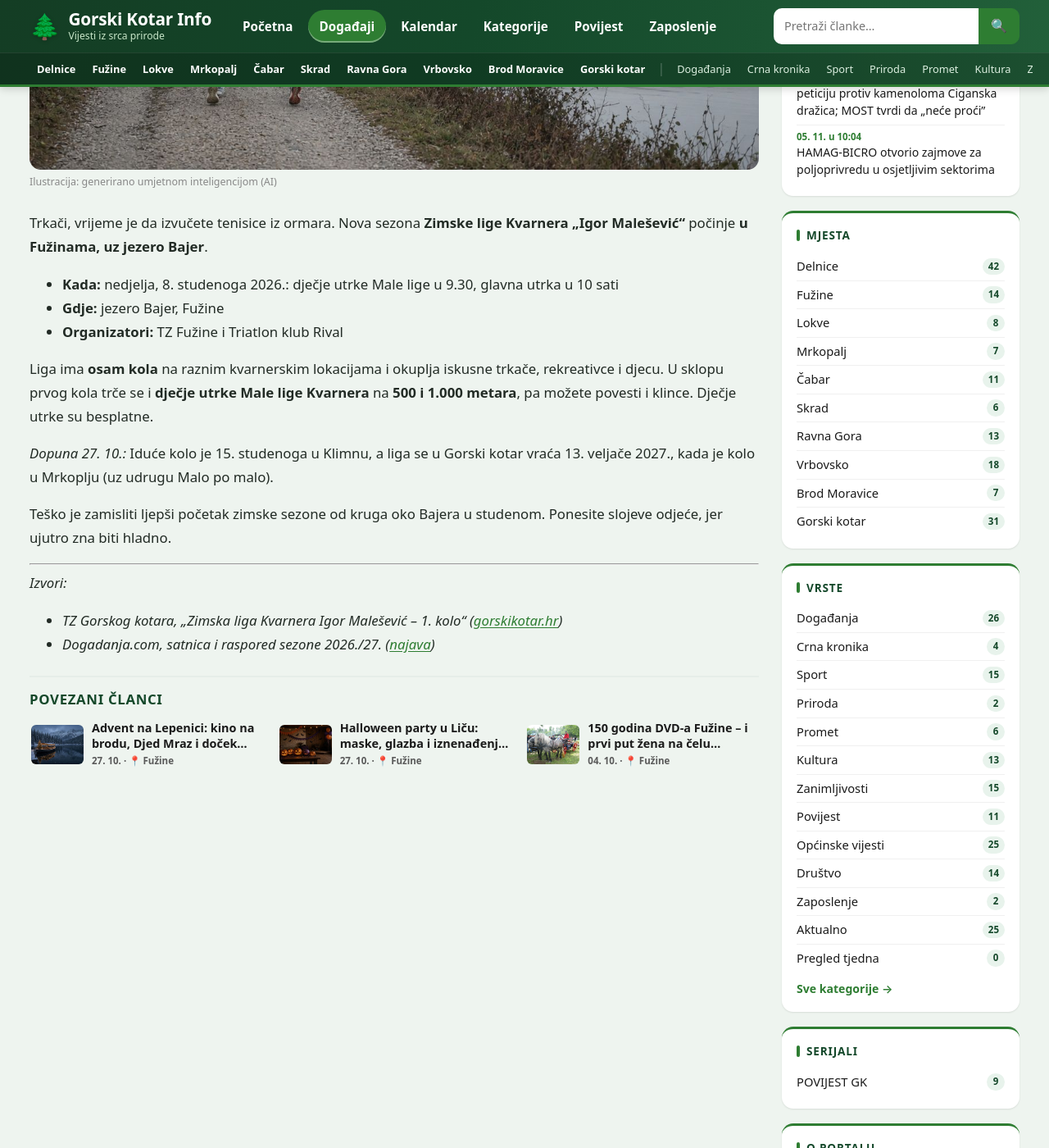
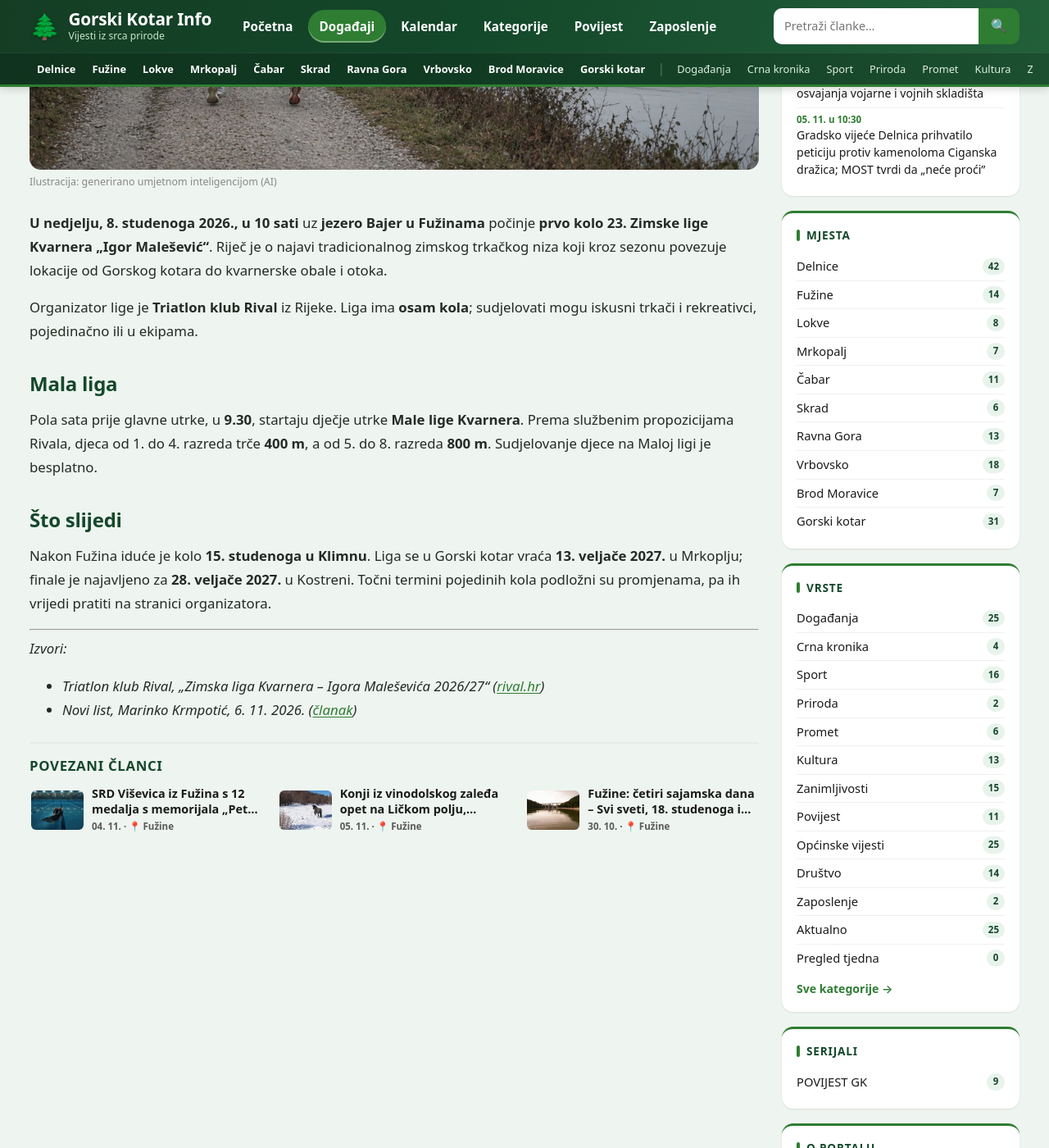
Before and after one commit to MojGK/gorski-kotar.info, a Jekyll site: the page built from _posts/2026-10-25-zimska-liga-kvarnera-fuzine-1-kolo.md, in a window 1280 px wide and 1400 px high, scrolled down 745 px. Shown: the whole window at 82% size. Built offline with Jekyll 4.4.1, drawn with Linux system fonts in a browser that asks for light colours; some of the changed text lies outside the part shown.

Commit message:
Ažuriraj najavu 23. Zimske lige Kvarnera u Fužinama (Rival + NL)

```diff
--- a/_data/dogadjanja.yml
+++ b/_data/dogadjanja.yml
@@ -60,13 +60,13 @@ dogadjaji:
   organizator: "Općina Skrad i Udruga „Medun”"
   opis: Med i pčelarski proizvodi, ulaz je slobodan.
   link: /pcelarski-sajam-skrad/
-- naziv: "23. Zimska liga Kvarnera „Igor Malešević“ – 1. kolo i 11. memorijalna utrka Dejan Ljubas"
+- naziv: "23. Zimska liga Kvarnera „Igor Malešević“ – 1. kolo (Fužine)"
   datum: 2026-11-08
   vrijeme: "Mala liga 9:30, glavna utrka 10:00"
   mjesto: Jezero Bajer, Fužine
   grad: Fužine
-  organizator: Rival Triatlon Klub i Tourist info Fužine
-  opis: Utrka jednog kruga oko jezera Bajer (oko 6 km). Prijave online.
+  organizator: Triatlon klub Rival
+  opis: Otvaranje 23. sezone utrkom uz Bajer; uz glavnu utrku i Mala liga za djecu.
   link: /zimska-liga-kvarnera-fuzine-1-kolo/
 - naziv: "„Gdje je Zrinjski” – predstava u Ravnoj Gori"
   datum: 2026-11-09
--- a/_posts/2026-10-25-zimska-liga-kvarnera-fuzine-1-kolo.md
+++ b/_posts/2026-10-25-zimska-liga-kvarnera-fuzine-1-kolo.md
@@ -1,11 +1,11 @@
 ---
 layout: post
-title: "Zimska liga Kvarnera „Igor Malešević“ kreće 8. studenoga s Bajera"
-date: 2026-10-25 08:14:49 +0100
+title: "U nedjelju uz Bajer kreće 23. Zimska liga Kvarnera „Igor Malešević“"
+date: 2026-11-06 22:00:00 +0100
 location: Fužine
-type: Događanja
-categories: [Fužine, Događanja]
-excerpt: "Prvo kolo nove sezone Zimske lige Kvarnera trči se oko jezera Bajer u Fužinama u nedjelju, 8. studenoga, u 10 sati. Za djecu su tu utrke Male lige na 500 i 1.000 metara."
+type: Sport
+categories: [Fužine, Sport]
+excerpt: "U nedjelju, 8. studenoga, u 10 sati uz jezero Bajer u Fužinama počinje prvo kolo 23. Zimske lige Kvarnera „Igor Malešević“. Organizator je Triatlon klub Rival; uz glavnu utrku ide i Mala liga za djecu."
 event_date: 2026-11-08 10:00:00 +0100
 event_place: "Jezero Bajer, Fužine"
 image: /assets/images/zimska-liga-bajer-ai.jpg
@@ -13,21 +13,21 @@ image_alt: "Ilustracija: trkači na stazi uz maglovito planinsko jezero u kasnu
 image_credit: "Ilustracija: generirano umjetnom inteligencijom (AI)"
 ---
 
-Trkači, vrijeme je da izvučete tenisice iz ormara. Nova sezona **Zimske lige Kvarnera „Igor Malešević“** počinje **u Fužinama, uz jezero Bajer**.
+**U nedjelju, 8. studenoga 2026., u 10 sati** uz **jezero Bajer u Fužinama** počinje **prvo kolo 23. Zimske lige Kvarnera „Igor Malešević“**. Riječ je o najavi tradicionalnog zimskog trkačkog niza koji kroz sezonu povezuje lokacije od Gorskog kotara do kvarnerske obale i otoka.
 
-- **Kada:** nedjelja, 8. studenoga 2026.: dječje utrke Male lige u 9.30, glavna utrka u 10 sati
-- **Gdje:** jezero Bajer, Fužine
-- **Organizatori:** TZ Fužine i Triatlon klub Rival
+Organizator lige je **Triatlon klub Rival** iz Rijeke. Liga ima **osam kola**; sudjelovati mogu iskusni trkači i rekreativci, pojedinačno ili u ekipama.
 
-Liga ima **osam kola** na raznim kvarnerskim lokacijama i okuplja iskusne trkače, rekreativce i djecu. U sklopu prvog kola trče se i **dječje utrke Male lige Kvarnera** na **500 i 1.000 metara**, pa možete povesti i klince. Dječje utrke su besplatne.
+## Mala liga
 
-*Dopuna 27. 10.:* Iduće kolo je 15. studenoga u Klimnu, a liga se u Gorski kotar vraća 13. veljače 2027., kada je kolo u Mrkoplju (uz udrugu Malo po malo).
+Pola sata prije glavne utrke, u **9.30**, startaju dječje utrke **Male lige Kvarnera**. Prema službenim propozicijama Rivala, djeca od 1. do 4. razreda trče **400 m**, a od 5. do 8. razreda **800 m**. Sudjelovanje djece na Maloj ligi je besplatno.
 
-Teško je zamisliti ljepši početak zimske sezone od kruga oko Bajera u studenom. Ponesite slojeve odjeće, jer ujutro zna biti hladno.
+## Što slijedi
+
+Nakon Fužina iduće je kolo **15. studenoga u Klimnu**. Liga se u Gorski kotar vraća **13. veljače 2027.** u Mrkoplju; finale je najavljeno za **28. veljače 2027.** u Kostreni. Točni termini pojedinih kola podložni su promjenama, pa ih vrijedi pratiti na stranici organizatora.
 
 ---
 
 *Izvori:*
 
-- *TZ Gorskog kotara, „Zimska liga Kvarnera Igor Malešević – 1. kolo“ ([gorskikotar.hr](https://gorskikotar.hr/zimska-liga-kvarnera-igor-malesevic-1-kolo/))*
-- *Dogadanja.com, satnica i raspored sezone 2026./27. ([najava](https://www.dogadanja.com/en/sports/igor-malesevic-kvarner-winter-league-2026-27-fuzine-2026-11-08/))*
+- *Triatlon klub Rival, „Zimska liga Kvarnera – Igora Maleševića 2026/27“ ([rival.hr](https://rival.hr/zimska-liga-kvarnera))*
+- *Novi list, Marinko Krmpotić, 6. 11. 2026. ([članak](https://www.novilist.hr/rijeka-regija/gorski-kotar/ove-nedjelje-uz-jezero-bajer-prvo-kolo-zimske-lige-kvarnera-igor-malesevic/))*
```
